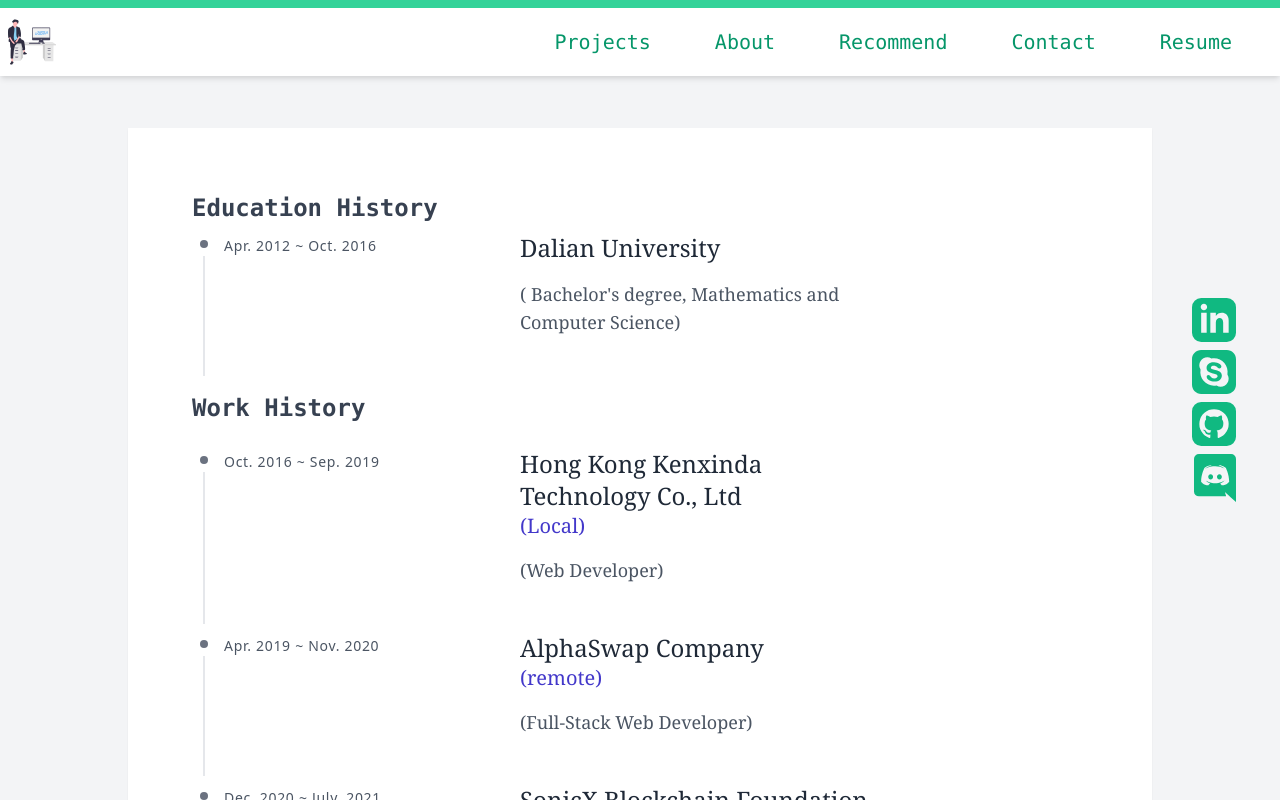
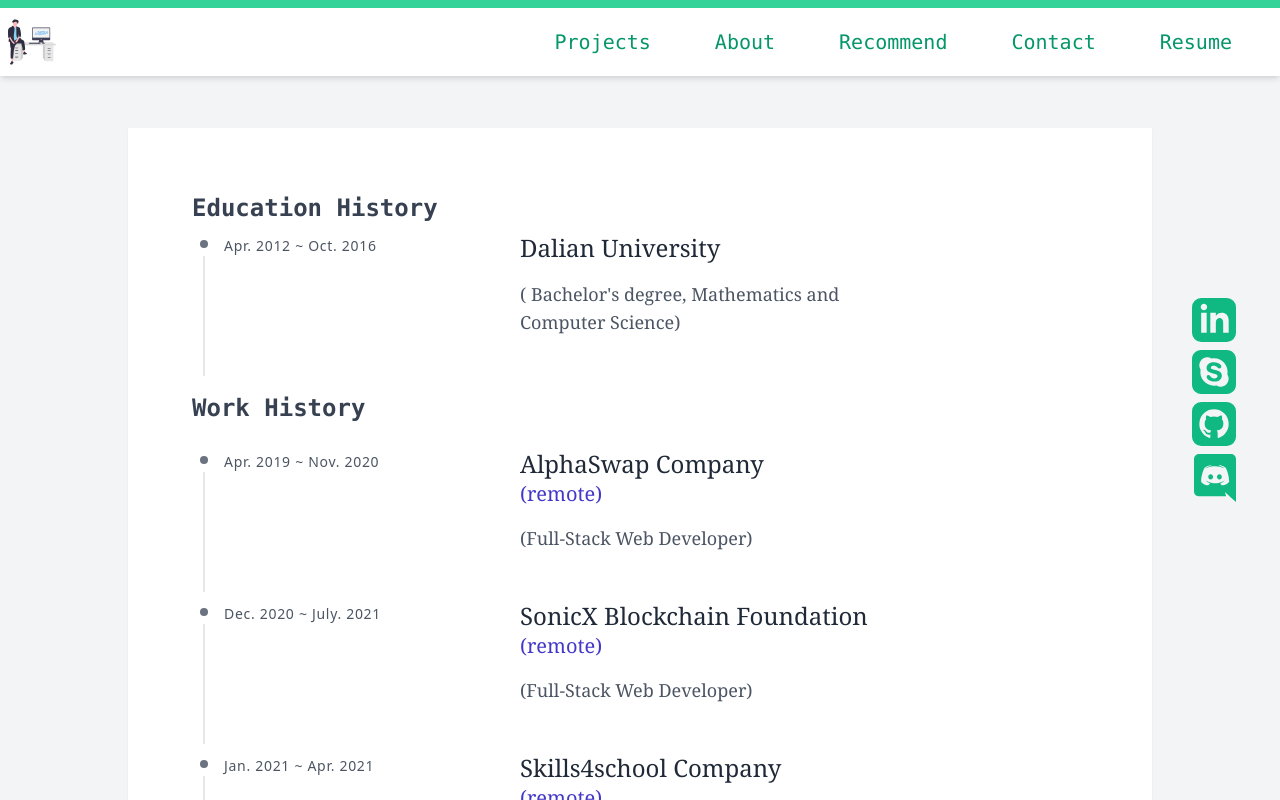
Before and after one commit to braveheart-star/daves-piedad, a Next.js app: page /resume in a window 1280 px wide. Shown: the top 800 px of the page. Built offline with nearby package versions, Linux system fonts and the light colour scheme.

Commit message:
remove local work history

```diff
--- a/src/pages/resume/index.tsx
+++ b/src/pages/resume/index.tsx
@@ -22,7 +22,7 @@ export default function Resume() {
           <p className="font-mono text-xl font-bold text-gray-700 lg:text-2xl">
             Work History
           </p>
-          <WorkHistory period="Oct. 2016 ~ Sep. 2019">
+          {/* <WorkHistory period="Oct. 2016 ~ Sep. 2019">
             <div>
               <p className="mt-4 font-serif text-lg text-gray-800 xl:w-4/6 lg:w-3/5 sm:text-xl lg:text-2xl lg:my-0">
                 Hong Kong Kenxinda Technology Co., Ltd
@@ -35,7 +35,7 @@ export default function Resume() {
             <p className="my-3 font-serif text-gray-600 lg:my-4 xl:w-4/6 lg:w-3/5 sm:text-base lg:text-lg ">
               (Web Developer)
             </p>
-          </WorkHistory>
+          </WorkHistory> */}
 
           <WorkHistory period="Apr. 2019 ~ Nov. 2020">
             <div>
```
